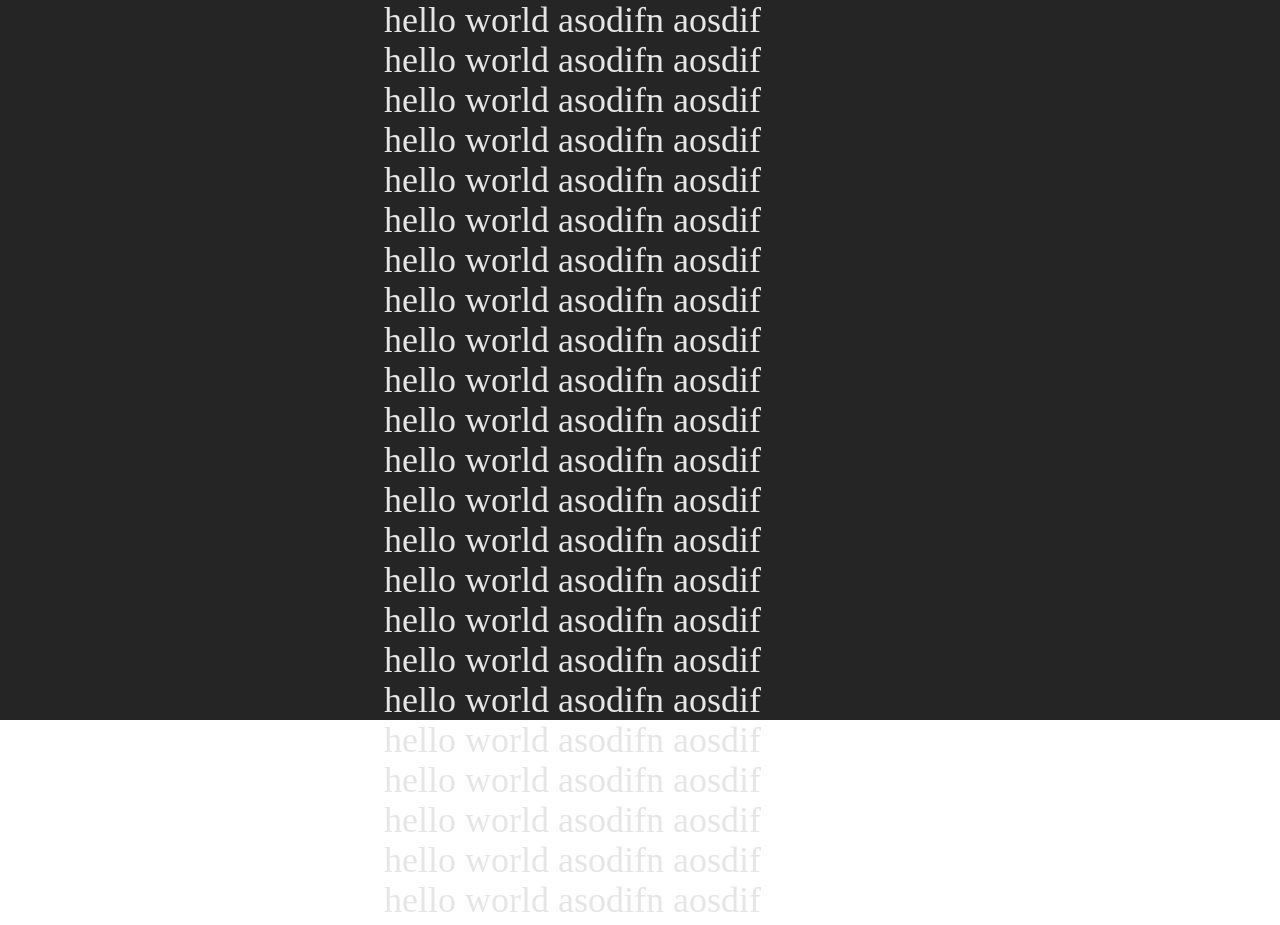
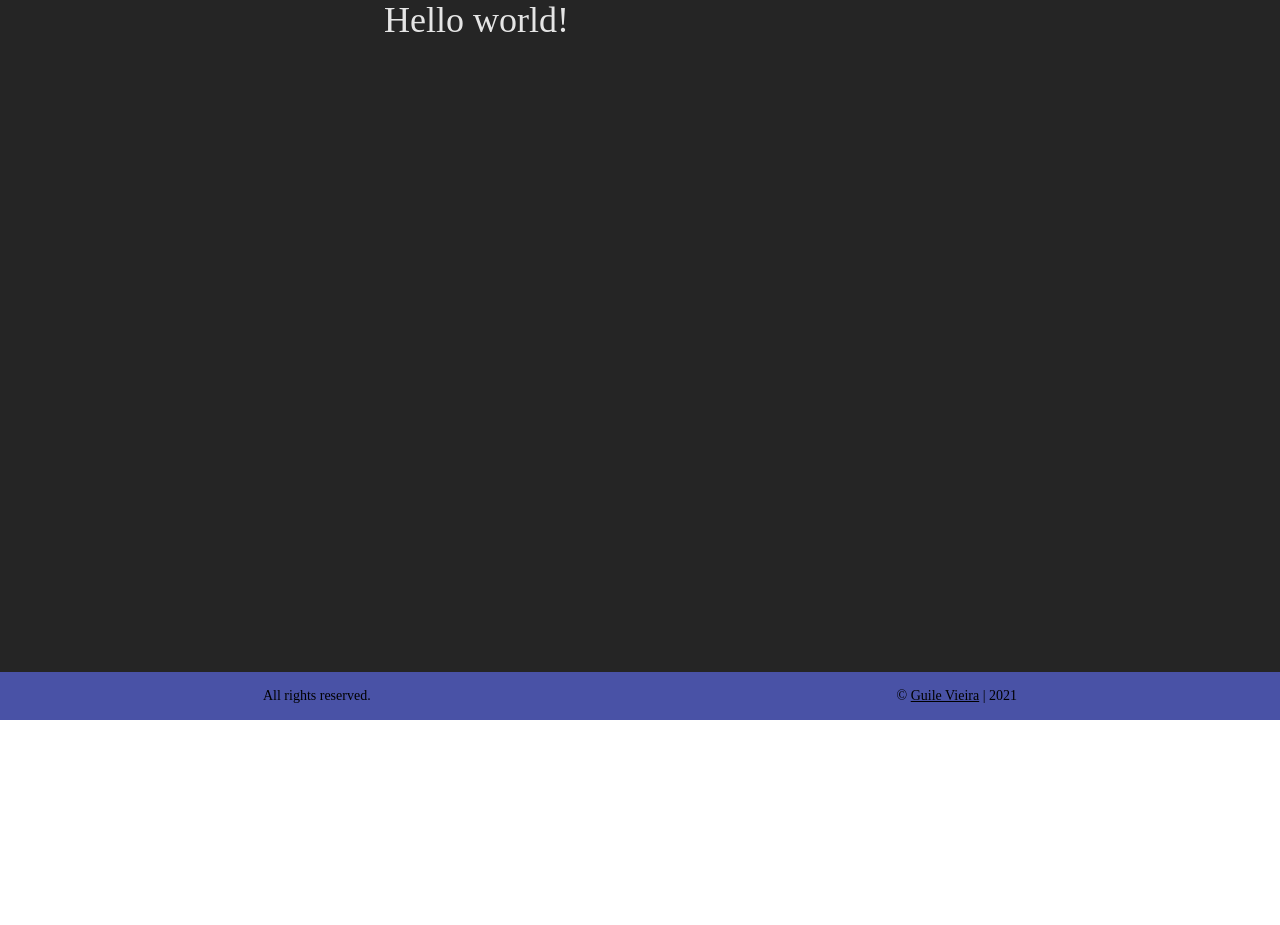
Before and after one commit to guilevieiram/villeneuvoix, a React (Create React App) app: page / in a window 1280 px wide. Shown: the part 80-1005 px from the top of the page. After the commit the page ends 800 px from the top, so only its background shows below. Built offline with nearby package versions, Linux system fonts and the light colour scheme.

Commit message:
created footer

```diff
--- a/src/App.js
+++ b/src/App.js
@@ -1,6 +1,8 @@
 import {
 	Background,
-	Nav
+	Nav,
+	Footer,
+	HomePage
 } from './components';
 
 import {
@@ -11,46 +13,17 @@ import {
 
 export default function App() {
 	const navBarHeight = 20;
+	const footerBarHeight = 12;
   	return (
   		<div className="flex justify-center">
 			  <Background />
 			  <Nav height={navBarHeight} />
+			  <Footer height={footerBarHeight} />
 
-			  <div className={`max-w-xl w-full px-8 py-4 pt-${navBarHeight}`}>
+			  <div className={`max-w-xl w-full min-h-screen px-8 py-4 pt-${navBarHeight} pb-${footerBarHeight}`}>
 				  <Router>
 					  <Routes>
-						  	<Route path="/" element={
-								  <>
-							  <h1>hello world asodifn aosdif</h1>
-							  <h1>hello world asodifn aosdif</h1>
-							  <h1>hello world asodifn aosdif</h1>
-							  <h1>hello world asodifn aosdif</h1>
-							  <h1>hello world asodifn aosdif</h1>
-							  <h1>hello world asodifn aosdif</h1>
-							  <h1>hello world asodifn aosdif</h1>
-							  <h1>hello world asodifn aosdif</h1>
-							  <h1>hello world asodifn aosdif</h1>
-							  <h1>hello world asodifn aosdif</h1>
-							  <h1>hello world asodifn aosdif</h1>
-							  <h1>hello world asodifn aosdif</h1>
-							  <h1>hello world asodifn aosdif</h1>
-							  <h1>hello world asodifn aosdif</h1>
-							  <h1>hello world asodifn aosdif</h1>
-							  <h1>hello world asodifn aosdif</h1>
-							  <h1>hello world asodifn aosdif</h1>
-							  <h1>hello world asodifn aosdif</h1>
-							  <h1>hello world asodifn aosdif</h1>
-							  <h1>hello world asodifn aosdif</h1>
-							  <h1>hello world asodifn aosdif</h1>
-							  <h1>hello world asodifn aosdif</h1>
-							  <h1>hello world asodifn aosdif</h1>
-							  <h1>hello world asodifn aosdif</h1>
-							  <h1>hello world asodifn aosdif</h1>
-							  <h1>hello world asodifn aosdif</h1>
-							  <h1>hello world asodifn aosdif</h1>
-							  <h1>hello world asodifn aosdif</h1>
-								  </>
-							  }/>
+						  	<Route path="/" element={<HomePage />}/>
 					  </Routes>
 				  </Router>
 			  </div>
--- /dev/null
+++ b/src/components/Footer.jsx
@@ -0,0 +1,8 @@
+export default function Footer({height}){
+    return (
+        <div className={`w-screen bg-blue text-sm absolute bottom-0 left-0 h-${height} flex justify-around items-center`}>
+            <p className="text-black">All rights reserved.</p>
+            <p className="text-black">© <a href="https://guile.ga" className="transition-all underline hover:text-yellow">Guile Vieira</a> | 2021 </p>
+        </div>
+    )
+};
--- /dev/null
+++ b/src/components/HomePage.jsx
@@ -0,0 +1,7 @@
+export default function HomePage() {
+    return (
+        <div>
+            <h1>Hello world!</h1>
+        </div>
+    )
+};
--- a/src/components/Nav.jsx
+++ b/src/components/Nav.jsx
@@ -1,6 +1,5 @@
 import {useState, useRef, useEffect} from 'react';
 import icon from '../assets/icon.svg';
-
 
 function Hamburguer({toggleAction, close}) {
     return(
@@ -53,7 +52,7 @@ export default function Nav({height}){
                     <img src={icon} alt="" className="my-4 ml-4 mr-12 h-8 cursor-pointer  select-none" />
                     <Hamburguer toggleAction={toggleMobileMenu} close={mobileMenu}/>
                 </span>
-                <div className={(mobileMenu ? " backdrop-filter backdrop-blur-md mt-2" : " -translate-y-96 ") + " flex transform justify-around items-center flex-col transition-all border-yellow border-t border-b w-full py-4 z-10 bg-opacity-70 md:translate-y-0  md:flex-row md:w-full md:bg-transparent md:py-0 md:mt-0 md:backdrop-blur-none md:border-none"}>
+                <div className={(mobileMenu ? " backdrop-filter backdrop-blur-md mt-6" : " -translate-y-96 ") + " flex transform justify-around items-center flex-col transition-all border-blue border-t border-b w-full py-4 z-10 bg-opacity-70 md:translate-y-0  md:flex-row md:w-full md:bg-transparent md:py-0 md:mt-0 md:backdrop-blur-none md:border-none"}>
                     <NavLink text={'Test Link'} link='#' closeAction={closeMobileMenu}/>
                     <NavLink text={'Test Link'} link='#' closeAction={closeMobileMenu}/>
                     <NavLink text={'Test Link'} link='#' closeAction={closeMobileMenu}/>
```
Also changed, not shown: src/components/index.js (+7 -1 lines), src/assets/globe.jpg (added).
